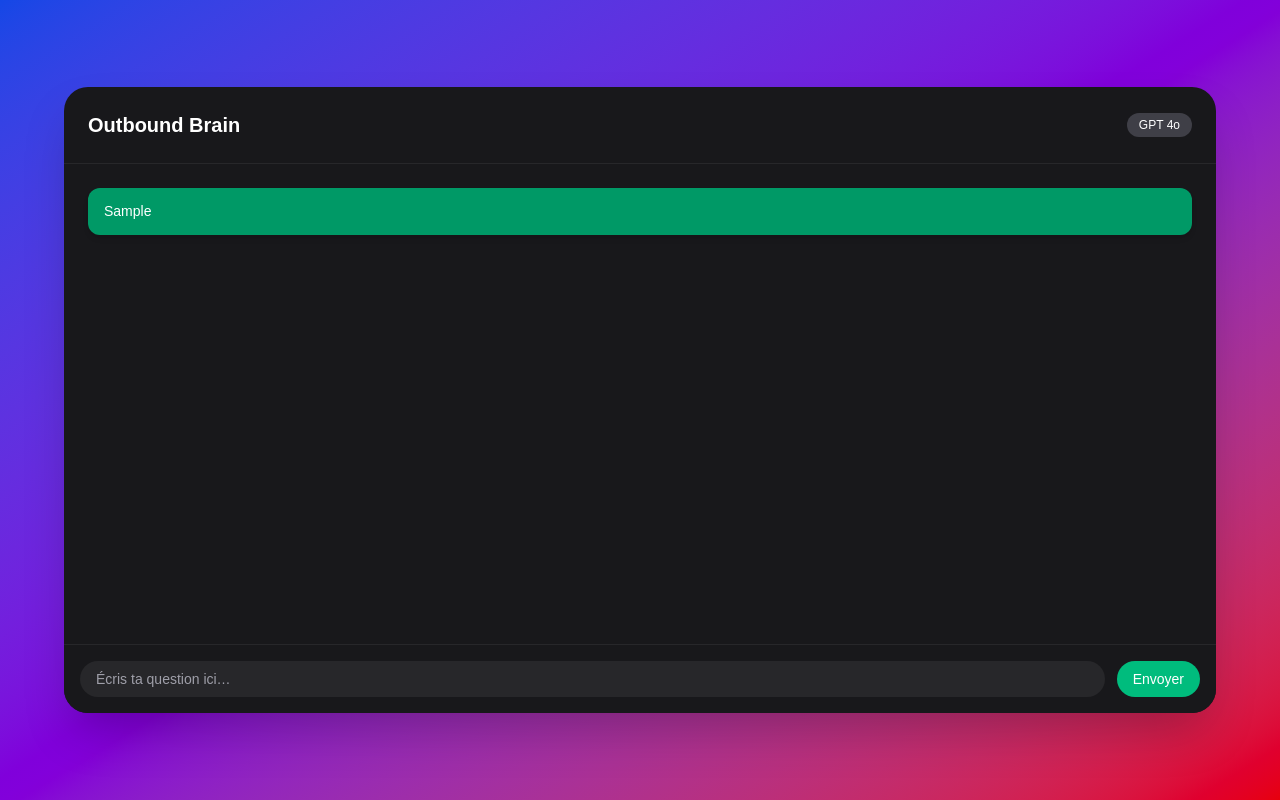
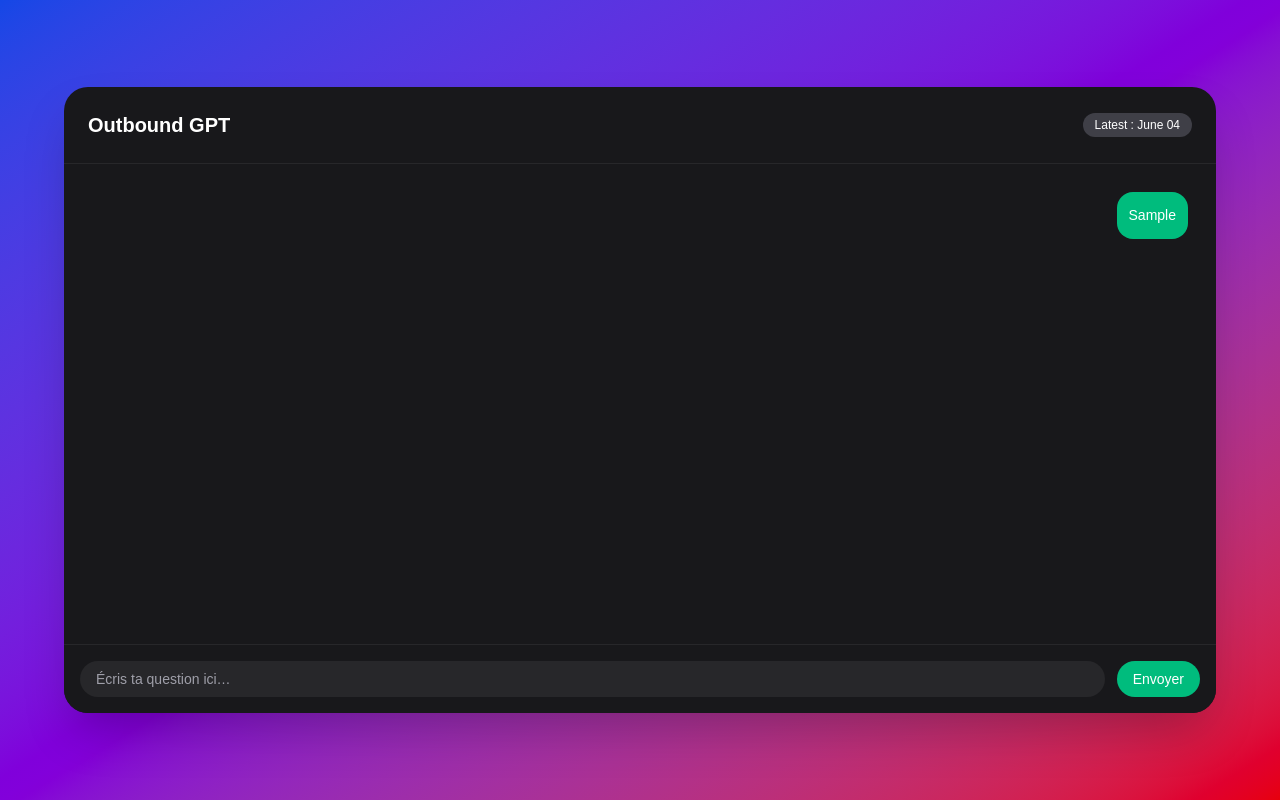
Before and after one commit to damientilman/ai-bot, a Next.js app: page / in a window 1280 px wide. Both pictures are taken after typing "Sample" into the empty fields and a click on the button "Envoyer". Built offline with nearby package versions, Linux system fonts and the light colour scheme; no server answers.

Commit message:
Layout changes v3

```diff
--- a/app/page.tsx
+++ b/app/page.tsx
@@ -87,19 +87,23 @@ export default function Page() {
     <div className="min-h-screen flex items-center justify-center bg-gradient-to-br from-blue-700 via-purple-700 to-red-600">
       <div className="w-full max-w-6xl bg-zinc-900 bg-opacity-70 backdrop-blur-md rounded-3xl shadow-2xl overflow-hidden text-white">
         <header className="p-6 border-b border-zinc-800 flex items-center justify-between">
-          <h1 className="text-xl font-semibold">Outbound Brain</h1>
-          <span className="text-xs bg-zinc-700 px-3 py-1 rounded-full">GPT 4o</span>
+          <h1 className="text-xl font-semibold">Outbound GPT</h1>
+          <span className="text-xs bg-zinc-700 px-3 py-1 rounded-full">Latest : June 04</span>
         </header>
 
         <main ref={scrollRef} className="h-[60vh] overflow-y-auto p-6 space-y-4">
           {history.map((msg, i) => (
-            <div key={i} className="flex justify-center animate-fade-in">
+            <div
+              key={i}
+              className={`flex ${msg.role === "user" ? "justify-end" : "justify-start"} animate-fade-in`}
+            >
               <div
-                className={`w-full mmax-w-5xl px-4 py-3 rounded-xl text-sm leading-relaxed shadow-md whitespace-pre-wrap ${
+                className={`max-w-md p-3 rounded-2xl text-sm leading-relaxed whitespace-pre-wrap ${
                   msg.role === "user"
-                    ? "bg-emerald-600 text-white self-end"
-                    : "bg-zinc-800 text-white"
+                    ? "bg-emerald-500 text-white"
+                    : "bg-blue-600 text-white"
                 }`}
+                style={{ margin: "4px" }}
               >
                 {Array.isArray(msg.content)
                   ? msg.content.map((block: any, idx: number) =>
@@ -116,14 +120,20 @@ export default function Page() {
                         />
                       )
                     )
-                  : <ReactMarkdown remarkPlugins={[remarkGfm]}>{msg.content}</ReactMarkdown>}
+                  : (
+                    <div className="prose prose-sm prose-invert text-white max-w-none">
+                      <ReactMarkdown remarkPlugins={[remarkGfm]}>
+                        {msg.content}
+                      </ReactMarkdown>
+                    </div>
+                  )}
               </div>
             </div>
           ))}
 
           {loading && (
             <div className="text-center text-sm text-zinc-400 animate-pulse">
-              OutboundGPT rédige…
+              OutboundGPT est en train d'écrire...
             </div>
           )}
         </main>
```
